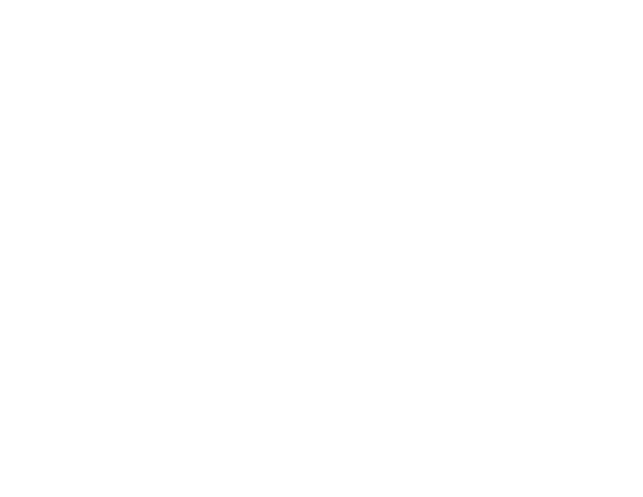
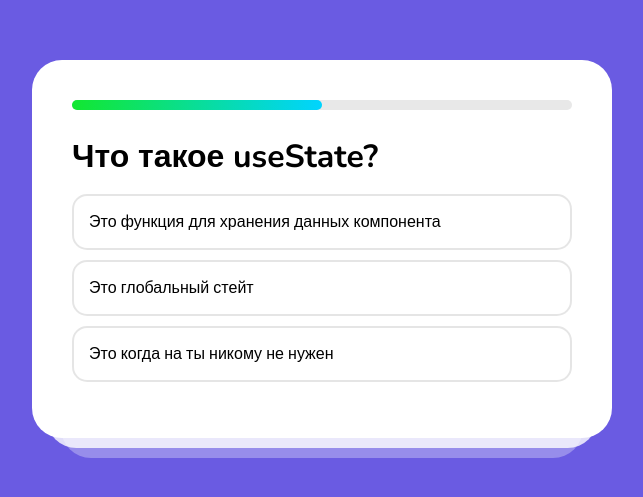
Before and after one commit to pv18/react-beginner-projects, a React (Create React App) app: page / in a window 1280 px wide. Shown: the part 151-648 px from the top of the page, without its empty margins (318-961 px from the left). Built offline with nearby package versions, Linux system fonts and the light colour scheme.

Commit message:
quiz init

```diff
--- a/src/App.tsx
+++ b/src/App.tsx
@@ -1,11 +1,60 @@
-import React from 'react';
+import './index.scss';
 
-const App = () => {
+const questions = [
+    {
+        title: 'React - это ... ?',
+        variants: ['библиотека', 'фреймворк', 'приложение'],
+        correct: 0,
+    },
+    {
+        title: 'Компонент - это ... ',
+        variants: ['приложение', 'часть приложения или страницы', 'то, что я не знаю что такое'],
+        correct: 1,
+    },
+    {
+        title: 'Что такое JSX?',
+        variants: [
+            'Это простой HTML',
+            'Это функция',
+            'Это тот же HTML, но с возможностью выполнять JS-код',
+        ],
+        correct: 2,
+    },
+];
+
+function Result() {
     return (
-        <div>
-
+        <div className="result">
+            <img src="https://cdn-icons-png.flaticon.com/512/2278/2278992.png" />
+            <h2>Вы отгадали 3 ответа из 10</h2>
+            <button>Попробовать снова</button>
         </div>
     );
-};
+}
+
+function Game() {
+    return (
+        <>
+            <div className="progress">
+                <div style={{ width: '50%' }} className="progress__inner"></div>
+            </div>
+            <h1>Что такое useState?</h1>
+            <ul>
+                <li>Это функция для хранения данных компонента</li>
+                <li>Это глобальный стейт</li>
+                <li>Это когда на ты никому не нужен</li>
+            </ul>
+        </>
+    );
+}
+
+function App() {
+    return (
+        <div className="App">
+            <Game />
+            {/* <Result /> */}
+        </div>
+    );
+}
 
 export default App;
--- a/src/index.scss
+++ b/src/index.scss
@@ -1,13 +1,110 @@
+@import url('https://fonts.googleapis.com/css2?family=Nunito:wght@400;500;700&display=swap');
+
 body {
   margin: 0;
-  font-family: -apple-system, BlinkMacSystemFont, 'Segoe UI', 'Roboto', 'Oxygen',
-    'Ubuntu', 'Cantarell', 'Fira Sans', 'Droid Sans', 'Helvetica Neue',
-    sans-serif;
+  font-family: 'Nunito', sans-serif;
   -webkit-font-smoothing: antialiased;
   -moz-osx-font-smoothing: grayscale;
+  background-color: #6a5be2;
+  display: flex;
+  align-items: center;
+  justify-content: center;
+  height: 100vh;
 }
 
-code {
-  font-family: source-code-pro, Menlo, Monaco, Consolas, 'Courier New',
-    monospace;
+.App {
+  width: 500px;
+  border-radius: 30px;
+  padding: 40px;
+  background-color: #fff;
+  position: relative;
+
+  .result {
+    text-align: center;
+
+    button {
+      font-weight: bold;
+      font-family: 'Nunito', sans-serif;
+      border-radius: 30px;
+      border: 0;
+      padding: 15px 30px;
+      font-size: 20px;
+      background-color: darken(#ff006e, 3%);
+      color: #fff;
+      margin-top: 20px;
+      cursor: pointer;
+    }
+
+    h2 {
+      margin-bottom: 0;
+    }
+
+    img {
+      width: 150px;
+    }
+  }
+
+  .progress {
+    height: 10px;
+    border-radius: 30px;
+    background-color: rgb(232, 232, 232);
+    margin-bottom: 25px;
+
+    &__inner {
+      height: 100%;
+      border-radius: 30px;
+      width: 80%;
+      background: rgb(18, 231, 48);
+      transition: all 0.3s ease-in-out;
+      background: linear-gradient(90deg, rgba(18, 231, 48, 1) 0%, rgba(0, 212, 255, 1) 100%);
+    }
+  }
+
+  &:before,
+  &:after {
+    content: '';
+    display: block;
+    height: 50px;
+    border-bottom-left-radius: 30px;
+    border-bottom-right-radius: 30px;
+    position: absolute;
+    left: 50%;
+    transform: translateX(-50%);
+  }
+
+  &:before {
+    width: 95%;
+    bottom: -10px;
+    background-color: rgba(255, 255, 255, 0.8);
+    z-index: 0;
+  }
+
+  &:after {
+    width: 90%;
+    bottom: -20px;
+    background-color: rgba(255, 255, 255, 0.3);
+    z-index: 1;
+  }
+
+  h1 {
+    margin: 0;
+  }
+
+  ul {
+    list-style: none;
+    padding: 0;
+
+    li {
+      padding: 15px;
+      border: 2px solid rgba(0, 0, 0, 0.1);
+      border-radius: 15px;
+      margin-bottom: 10px;
+      cursor: pointer;
+      transition: all 0.1s ease-in-out;
+
+      &:hover {
+        border: 2px solid rgba(0, 0, 0, 0.3);
+      }
+    }
+  }
 }
```
